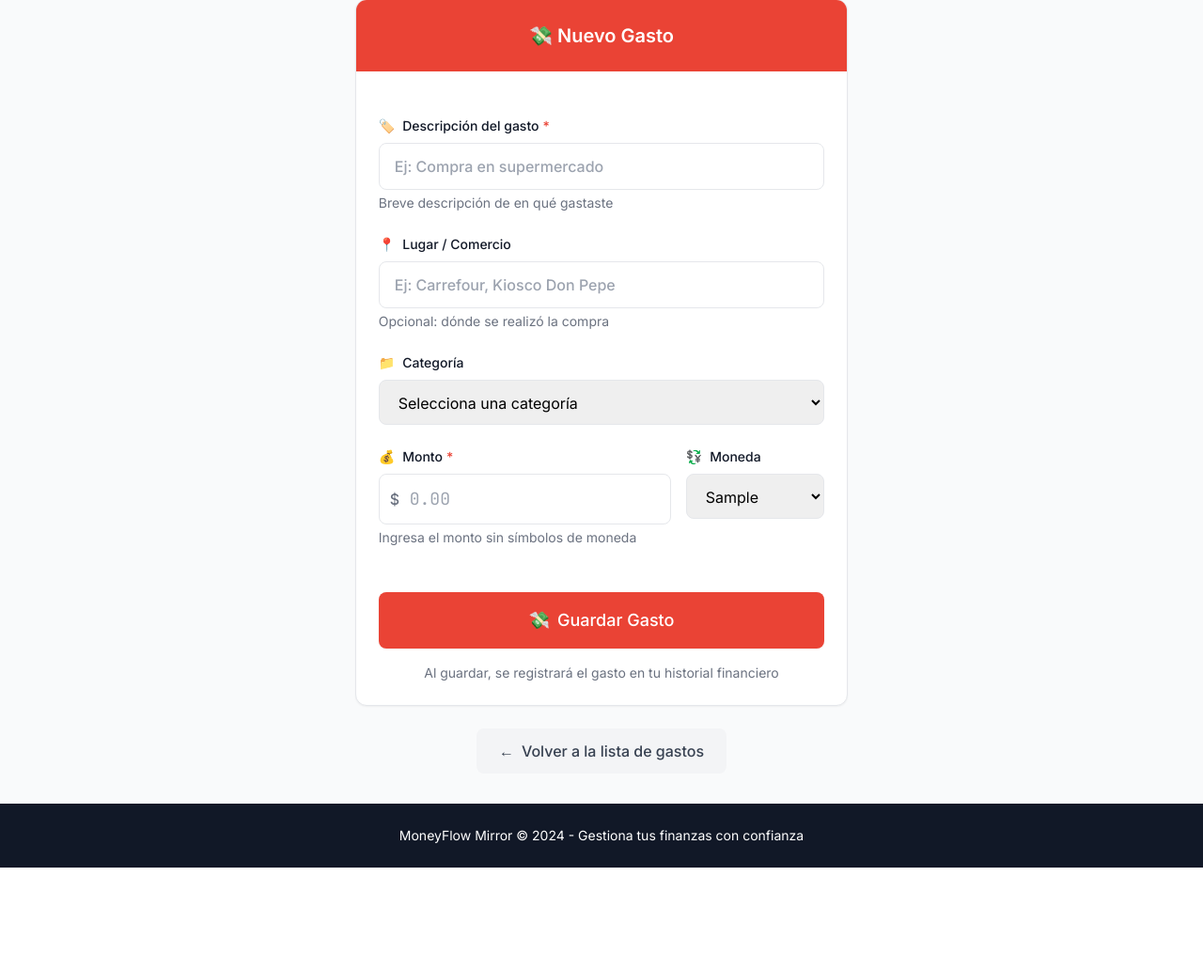
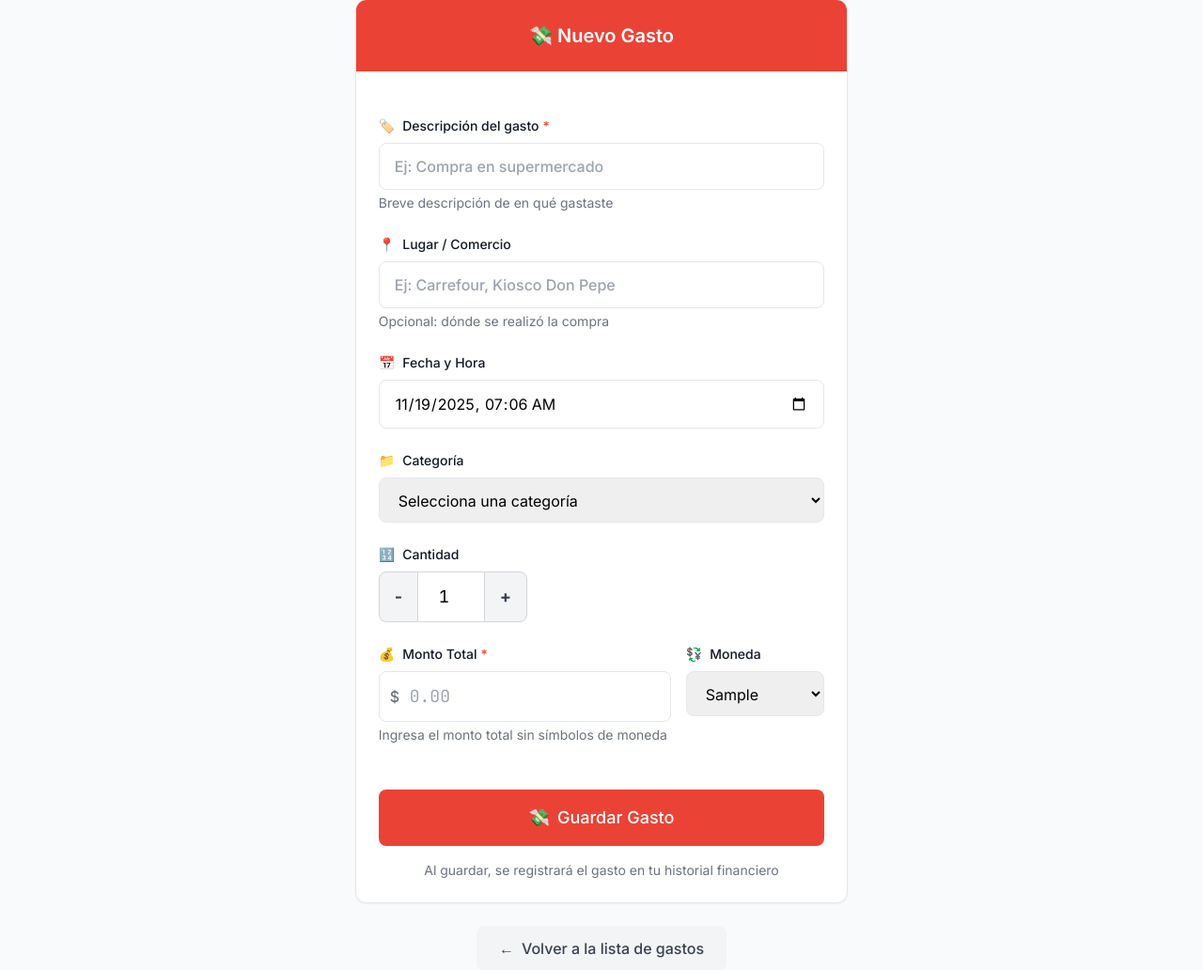
Before and after one commit to Ontos-2021/billetera, a Django app: page /gastos/crear/ in a window 1280 px wide. Shown: the part 322-1354 px from the top of the page at 94% size. Before the commit the page ends 1245 px from the top, so only its background shows below. Run offline with Django 4.2, Linux system fonts and the light colour scheme; a user stored in the database is signed in; tables that the repository leaves empty hold one stand-in row (values such as "Sample post"); grey boxes marked "Sample" are stand-in pictures; some libraries are stand-ins or nearby versions.

Commit message:
feat: Allow editing date and quantity in Gasto, fix auth backend issue

```diff
--- a/billetera/gastos/forms.py
+++ b/billetera/gastos/forms.py
@@ -5,7 +5,7 @@ from .models import Gasto
 class GastoForm(forms.ModelForm):
     class Meta:
         model = Gasto
-        fields = ['descripcion', 'lugar', 'categoria', 'monto', 'moneda']
+        fields = ['descripcion', 'lugar', 'categoria', 'cantidad', 'monto', 'moneda', 'fecha']
         widgets = {
             'descripcion': forms.TextInput(attrs={
                 'class': 'form-control form-control-lg',
@@ -20,6 +20,11 @@ class GastoForm(forms.ModelForm):
             'categoria': forms.Select(attrs={
                 'class': 'form-select form-select-lg'
             }),
+            'cantidad': forms.NumberInput(attrs={
+                'class': 'form-control form-control-lg number-input text-center',
+                'min': '1',
+                'step': '1'
+            }),
             'monto': forms.NumberInput(attrs={
                 'class': 'form-control form-control-lg number-input',
                 'placeholder': '0.00',
@@ -29,16 +34,22 @@ class GastoForm(forms.ModelForm):
             'moneda': forms.Select(attrs={
                 'class': 'form-select form-select-lg'
             }),
+            'fecha': forms.DateTimeInput(attrs={
+                'class': 'form-control form-control-lg',
+                'type': 'datetime-local'
+            }),
         }
         labels = {
             'descripcion': 'Descripción del gasto',
             'lugar': 'Lugar / Comercio',
             'categoria': 'Categoría',
-            'monto': 'Monto',
+            'cantidad': 'Cantidad',
+            'monto': 'Monto Total',
             'moneda': 'Moneda',
+            'fecha': 'Fecha y Hora',
         }
         help_texts = {
             'descripcion': 'Breve descripción de en qué gastaste',
             'lugar': 'Opcional: dónde se realizó la compra',
-            'monto': 'Ingresa el monto sin símbolos de moneda',
+            'monto': 'Ingresa el monto total sin símbolos de moneda',
         }
--- a/billetera/gastos/models.py
+++ b/billetera/gastos/models.py
@@ -1,5 +1,6 @@
 from django.db import models
 from django.contrib.auth.models import User  # Importar el modelo de usuario
+from django.utils import timezone  # Importar timezone
 
 
 class Moneda(models.Model):
@@ -29,13 +30,14 @@ class Gasto(models.Model):
                                 blank=True)
     descripcion = models.CharField(max_length=255)
     lugar = models.CharField(max_length=120, null=True, blank=True, help_text='Lugar o comercio donde se realizó la compra (ej: Carrefour, Kiosco, etc.)')
+    cantidad = models.PositiveIntegerField(default=1)
     monto = models.DecimalField(max_digits=10, decimal_places=2)
-    fecha = models.DateTimeField(auto_now_add=True)
+    fecha = models.DateTimeField(default=timezone.now)
     moneda = models.ForeignKey(Moneda, on_delete=models.CASCADE, null=True, blank=True, related_name='gastos')
     categoria = models.ForeignKey(Categoria, on_delete=models.CASCADE, null=True, blank=True, related_name='gastos')
 
     def __str__(self):
         if self.moneda:
-            return f"{self.descripcion} - {self.monto} {self.moneda.simbolo}"
+            return f"{self.descripcion} ({self.cantidad}) - {self.monto} {self.moneda.simbolo}"
         else:
-            return f"{self.descripcion} - {self.monto}"
+            return f"{self.descripcion} ({self.cantidad}) - {self.monto}"
--- a/billetera/gastos/templates/gastos/crear_gasto.html
+++ b/billetera/gastos/templates/gastos/crear_gasto.html
@@ -80,6 +80,24 @@
                     {% endif %}
                 </div>
 
+                <!-- Date Field -->
+                <div>
+                    <label for="{{ form.fecha.id_for_label }}" class="block text-sm font-medium text-gray-900 mb-2">
+                        <span class="flex items-center">
+                            <span class="mr-2">📅</span>
+                            {{ form.fecha.label }}
+                        </span>
+                    </label>
+                    <input type="datetime-local"
+                           name="{{ form.fecha.name }}"
+                           id="{{ form.fecha.id_for_label }}"
+                           class="w-full px-4 py-3 rounded-lg border border-gray-200 focus:ring-2 focus:ring-expense focus:border-expense transition-colors duration-200"
+                           value="{% now 'Y-m-d\TH:i' %}">
+                    {% if form.fecha.errors %}
+                        <p class="mt-1 text-sm text-expense">{{ form.fecha.errors.0 }}</p>
+                    {% endif %}
+                </div>
+
                 <!-- Category Field -->
                 <div>
                     <label for="{{ form.categoria.id_for_label }}" class="block text-sm font-medium text-gray-900 mb-2">
@@ -102,6 +120,30 @@
                     </select>
                     {% if form.categoria.errors %}
                         <p class="mt-1 text-sm text-expense">{{ form.categoria.errors.0 }}</p>
+                    {% endif %}
+                </div>
+
+                <!-- Quantity Field -->
+                <div>
+                    <label for="{{ form.cantidad.id_for_label }}" class="block text-sm font-medium text-gray-900 mb-2">
+                        <span class="flex items-center">
+                            <span class="mr-2">🔢</span>
+                            {{ form.cantidad.label }}
+                        </span>
+                    </label>
+                    <div class="flex items-center w-full md:w-1/3">
+                        <button type="button" onclick="updateQuantity(-1)" class="px-4 py-3 bg-gray-100 hover:bg-gray-200 border border-gray-300 rounded-l-lg transition-colors text-gray-700 font-bold text-lg">-</button>
+                        <input type="number"
+                               name="{{ form.cantidad.name }}"
+                               id="{{ form.cantidad.id_for_label }}"
+                               class="w-full py-3 text-center border-y border-gray-300 focus:ring-0 font-numbers text-lg"
+                               min="1"
+                               value="{{ form.cantidad.value|default:1 }}"
+                               required>
+                        <button type="button" onclick="updateQuantity(1)" class="px-4 py-3 bg-gray-100 hover:bg-gray-200 border border-gray-300 rounded-r-lg transition-colors text-gray-700 font-bold text-lg">+</button>
+                    </div>
+                    {% if form.cantidad.errors %}
+                        <p class="mt-1 text-sm text-expense">{{ form.cantidad.errors.0 }}</p>
                     {% endif %}
                 </div>
 
@@ -211,5 +253,12 @@ document.addEventListener('DOMContentLoaded', function() {
         });
     }
 });
+
+function updateQuantity(change) {
+    const input = document.getElementById('{{ form.cantidad.id_for_label }}');
+    let newValue = parseInt(input.value) + change;
+    if (newValue < 1) newValue = 1;
+    input.value = newValue;
+}
 </script>
 {% endblock %}
--- a/billetera/usuarios/views.py
+++ b/billetera/usuarios/views.py
@@ -77,7 +77,8 @@ def registro(request):
         form = UserCreationForm(request.POST)
         if form.is_valid():
             user = form.save()  # Guarda el nuevo usuario en la base de datos
-            login(request, user)  # Inicia sesión automáticamente con el nuevo usuario
+            # Specify the backend to avoid multiple backends error
+            login(request, user, backend='django.contrib.auth.backends.ModelBackend')
             return redirect('inicio_usuarios')  # Redirige a la lista de gastos
     else:
         form = UserCreationForm()  # Crea un formulario de registro vacío
```
Also changed, not shown: billetera/gastos/templates/gastos/editar_gasto.html (+40 -0 lines).
